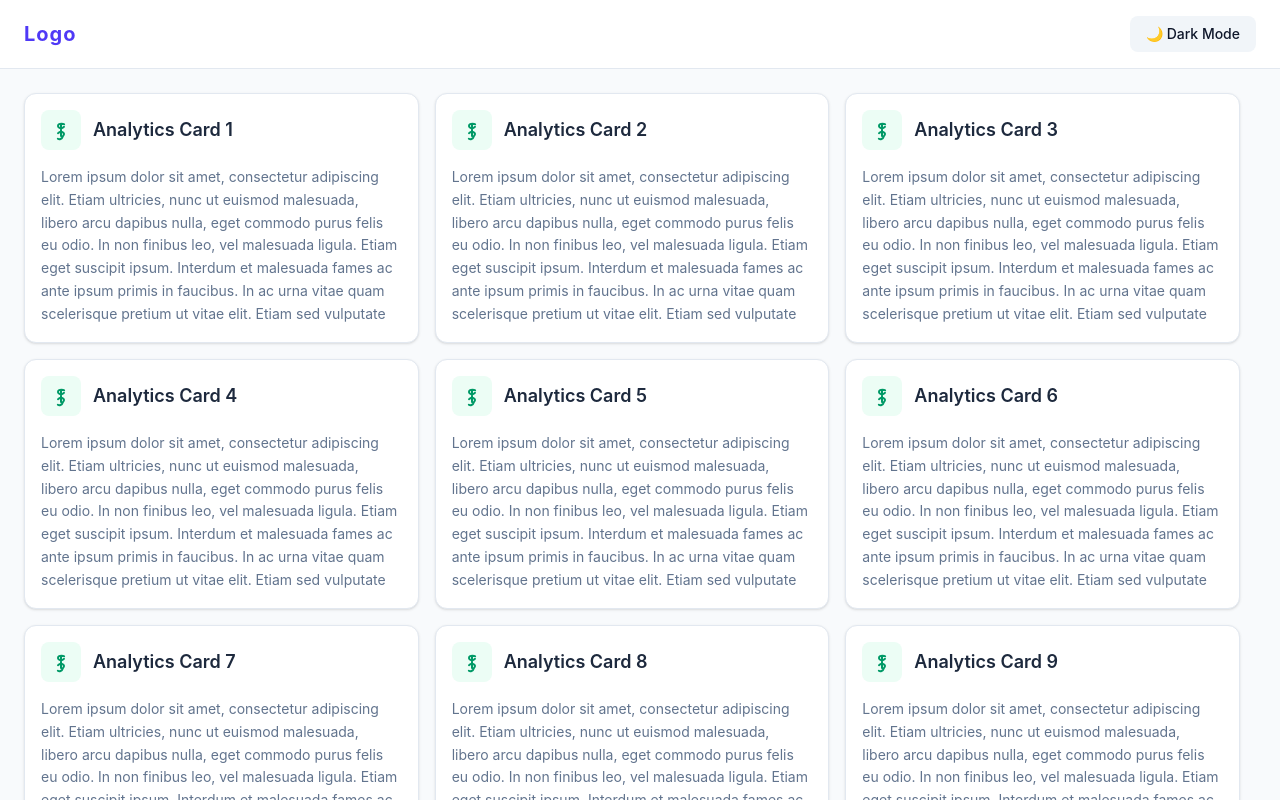
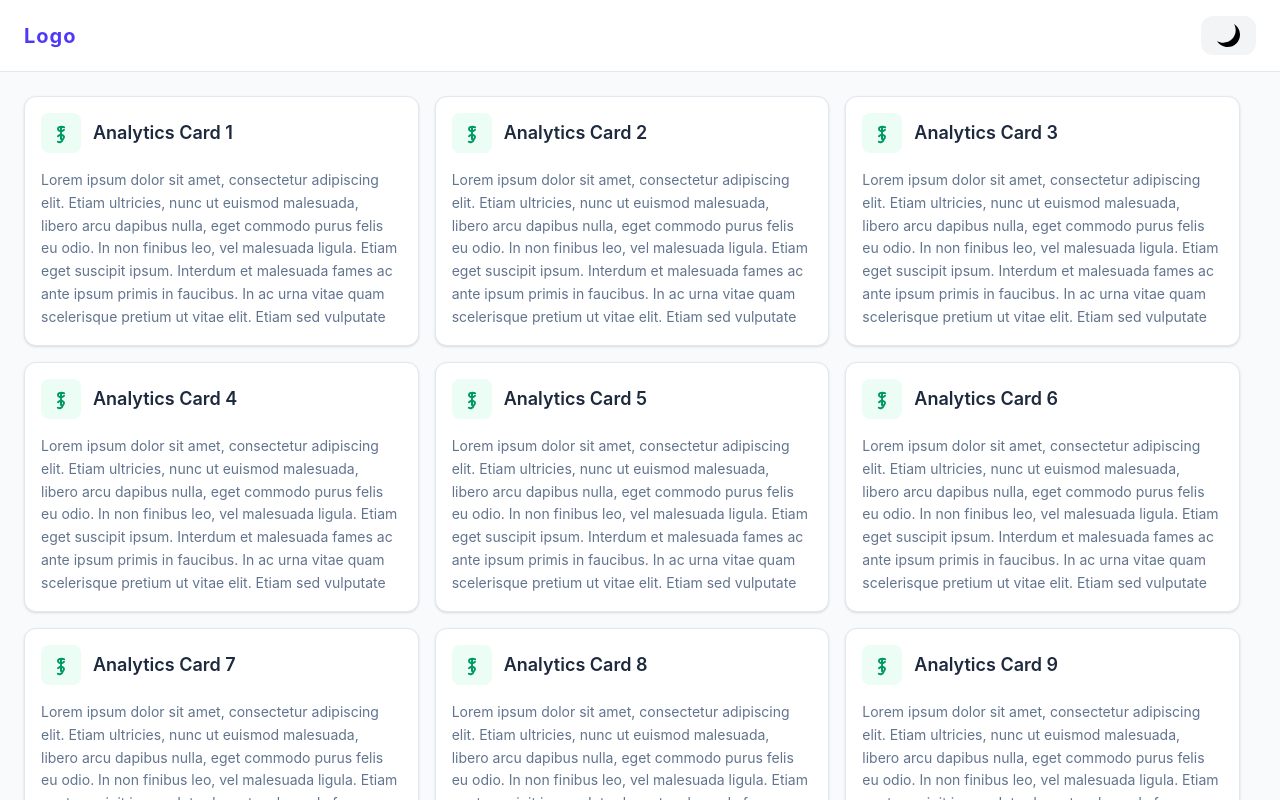
Before and after one commit to robin-artemstein/react-draggable-ui-card-app, a React (Vite) app: page / in a window 1280 px wide. Shown: the top 800 px of the page. Built offline with nearby package versions, Linux system fonts and the light colour scheme.

Commit message:
The first commit on 6th July 2026.

```diff
--- /dev/null
+++ b/src/components/DarkModeIcon.tsx
@@ -0,0 +1,7 @@
+export default function DarkModeIcon() {
+    return(
+        <svg width="23" height="23" viewBox="0 0 23 23" fill="none" xmlns="http://www.w3.org/2000/svg">
+            <path d="M16.9702 0C18.0802 1.85515 18.7184 4.02514 18.7184 6.34423C18.7184 13.1783 13.1783 18.7183 6.34428 18.7183C4.02516 18.7183 1.85515 18.0802 0 16.9702C2.16102 20.5818 6.11102 23 10.6259 23C17.4599 23 23 17.4599 23 10.6259C23 6.111 20.5819 2.16105 16.9702 0Z" fill="#000000"/>
+        </svg>
+    )
+}
--- /dev/null
+++ b/src/components/LightModeIcon.tsx
@@ -0,0 +1,20 @@
+export default function LightModeIcon() {
+    return(
+        <svg width="23" height="23" viewBox="0 0 23 23" fill="none" xmlns="http://www.w3.org/2000/svg">
+            <path d="M11.5 18.4196V22.3878" stroke="#FFFFFF" stroke-width="1.5" stroke-linecap="round" stroke-linejoin="round"/>
+            <path d="M11.5 0.612183V4.58044" stroke="#FFFFFF" stroke-width="1.5" stroke-linecap="round" stroke-linejoin="round"/>
+            <path d="M4.58044 11.5H0.612183" stroke="#FFFFFF" stroke-width="1.5" stroke-linecap="round" stroke-linejoin="round"/>
+            <path d="M22.3878 11.5H18.4195" stroke="#FFFFFF" stroke-width="1.5" stroke-linecap="round" stroke-linejoin="round"/>
+            <path d="M14.9598 17.4926L16.9439 20.9292" stroke="#FFFFFF" stroke-width="1.5" stroke-linecap="round" stroke-linejoin="round"/>
+            <path d="M6.05609 2.07092L8.0402 5.50748" stroke="#FFFFFF" stroke-width="1.5" stroke-linecap="round" stroke-linejoin="round"/>
+            <path d="M5.50748 14.9597L2.07086 16.9439" stroke="#FFFFFF" stroke-width="1.5" stroke-linecap="round" stroke-linejoin="round"/>
+            <path d="M20.9291 6.05609L17.4925 8.04023" stroke="#FFFFFF" stroke-width="1.5" stroke-linecap="round" stroke-linejoin="round"/>
+            <path d="M17.4925 14.9597L20.9291 16.9439" stroke="#FFFFFF" stroke-width="1.5" stroke-linecap="round" stroke-linejoin="round"/>
+            <path d="M2.07086 6.05609L5.50748 8.04023" stroke="#FFFFFF" stroke-width="1.5" stroke-linecap="round" stroke-linejoin="round"/>
+            <path d="M8.0402 17.4926L6.05609 20.9291" stroke="#FFFFFF" stroke-width="1.5" stroke-linecap="round" stroke-linejoin="round"/>
+            <path d="M16.9439 2.07092L14.9598 5.50754" stroke="#FFFFFF" stroke-width="1.5" stroke-linecap="round" stroke-linejoin="round"/>
+            <path d="M11.5 15.7823C13.8651 15.7823 15.7823 13.8651 15.7823 11.5C15.7823 9.13496 13.8651 7.21771 11.5 7.21771C9.13496 7.21771 7.21771 9.13496 7.21771 11.5C7.21771 13.8651 9.13496 15.7823 11.5 15.7823Z" stroke="#FFFFFF" stroke-width="1   " stroke-linecap="round" stroke-linejoin="round"/>
+        </svg>
+
+    )
+}
--- a/src/components/Navbar.tsx
+++ b/src/components/Navbar.tsx
@@ -1,3 +1,6 @@
+import LightModeIcon from "../components/LightModeIcon";
+import DarkModeIcon from "../components/DarkModeIcon";
+
 interface NavbarProps {
   isDarkMode: boolean;
   onToggleTheme: () => void;
@@ -17,13 +20,13 @@ export default function Navbar({ isDarkMode, onToggleTheme }: NavbarProps) {
       <button
         onClick={onToggleTheme}
         type="button"
-        className="px-4 py-2 rounded-lg bg-slate-100 dark:bg-slate-700 text-sm font-medium hover:bg-slate-200 dark:hover:bg-slate-600 focus:outline-none focus:ring-2 focus:ring-indigo-500 transition-all"
+        className="px-4 py-2 rounded-xl bg-gray-100 dark:bg-gray-700 text-sm font-medium hover:bg-slate-200 dark:hover:bg-slate-600 focus:outline-none focus:ring-2 focus:ring-indigo-500 transition-all"
         aria-label="Toggle Theme Mode"
       >
         {isDarkMode ? (
-          <span className="flex items-center gap-2">☀️ Light Mode</span>
+          <span className="flex items-center gap-2"><LightModeIcon /></span>
         ) : (
-          <span className="flex items-center gap-2">🌙 Dark Mode</span>
+          <span className="flex items-center gap-2"><DarkModeIcon /></span>
         )}
       </button>
     </nav>
```
